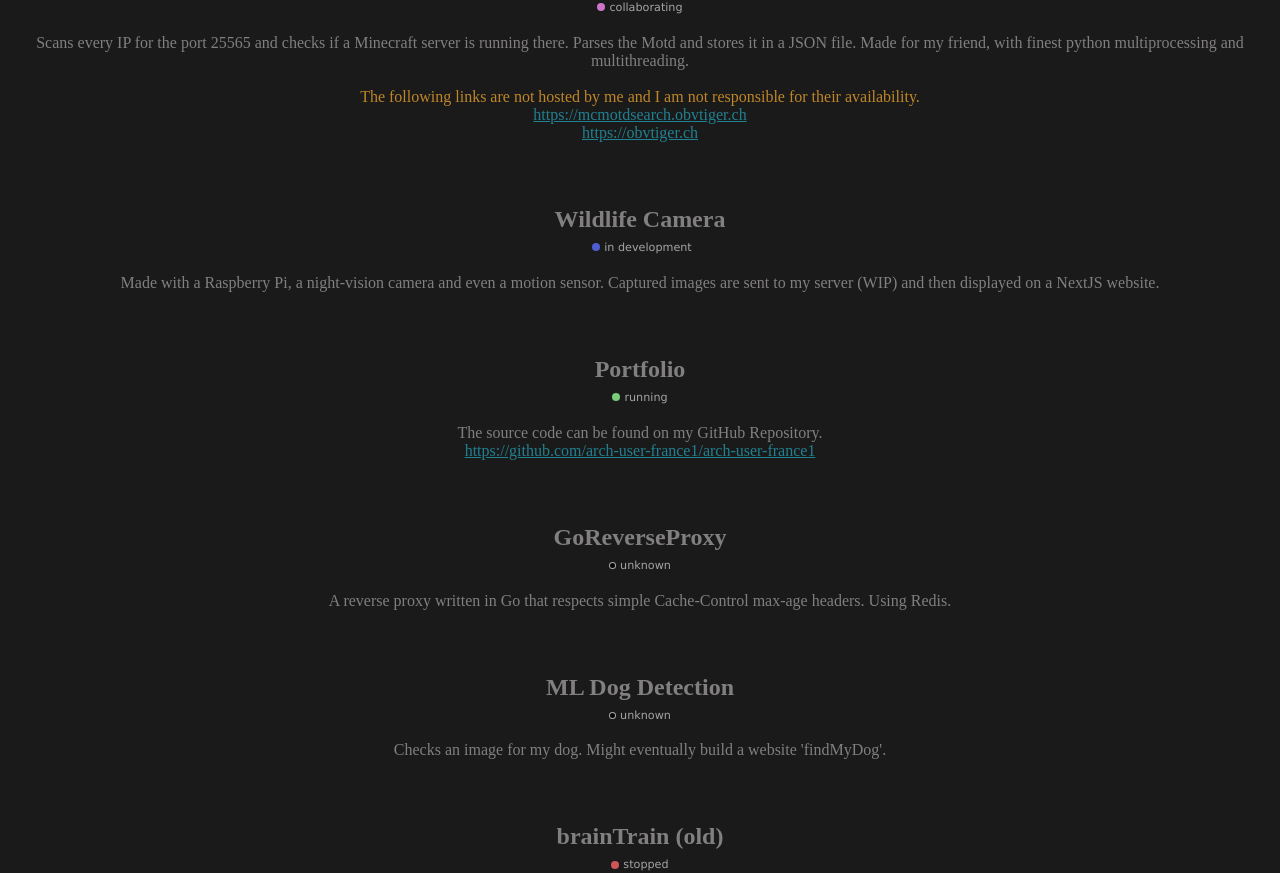
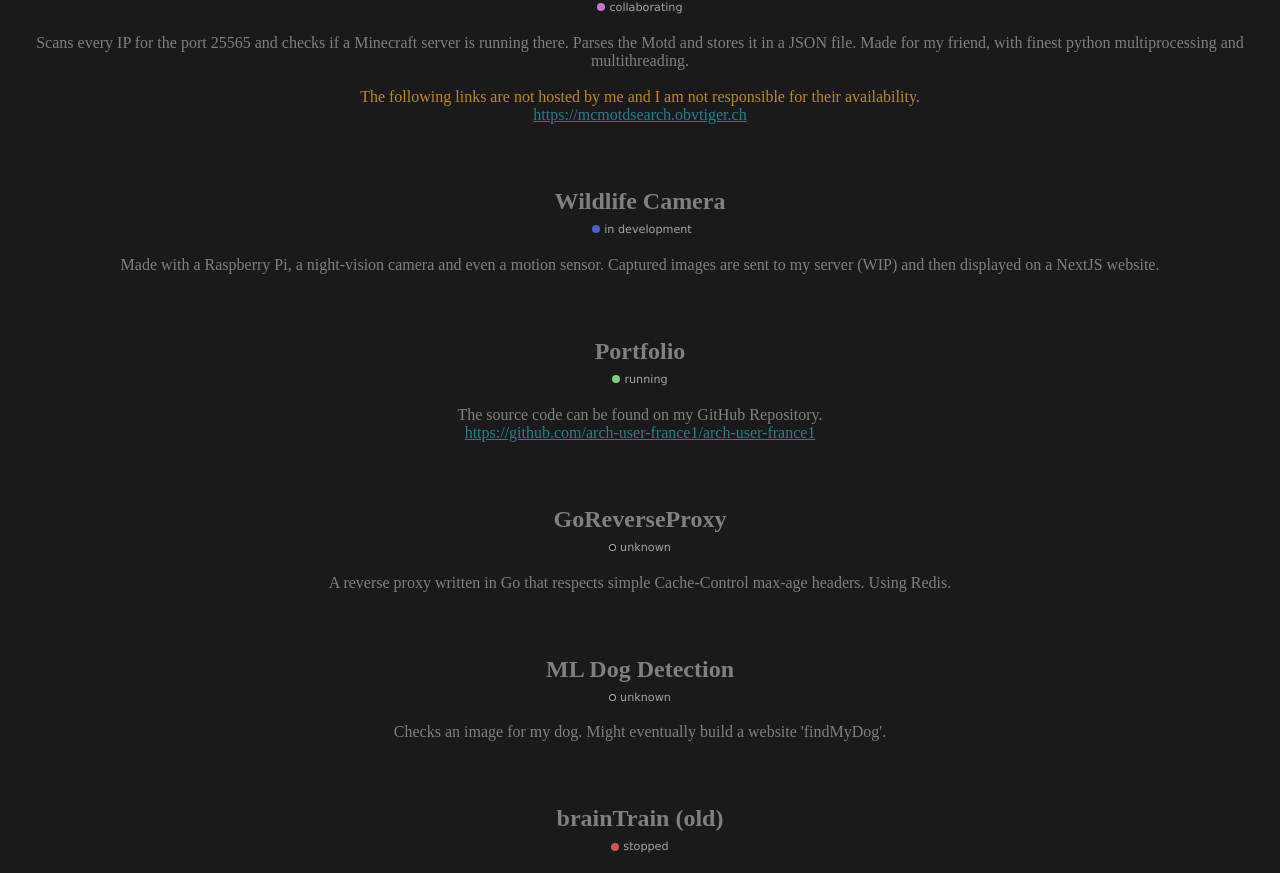
Before and after one commit to arch-user-france1/arch-user-france1, a Next.js app: page / in a window 1280 px wide. Shown: the part 938-1811 px from the top of the page. Built offline with nearby package versions, Linux system fonts and the light colour scheme.

Commit message:
remove obvtiger.ch link

```diff
--- a/pages/index.js
+++ b/pages/index.js
@@ -122,7 +122,7 @@ export default function Page() {
       description="Scans every IP for the port 25565 and checks if a Minecraft server is running there. Parses the Motd and stores it in a JSON file. Made for my friend, with finest python multiprocessing and multithreading."
       link="https://mcmotdsearch.obvtiger.ch"
       status="collaborating"
-      visibleLinks={["https://mcmotdsearch.obvtiger.ch", "https://obvtiger.ch"]}
+      visibleLinks={["https://mcmotdsearch.obvtiger.ch"]}
       responsibleHostingMsg={true}
       ></Project>
 
```
